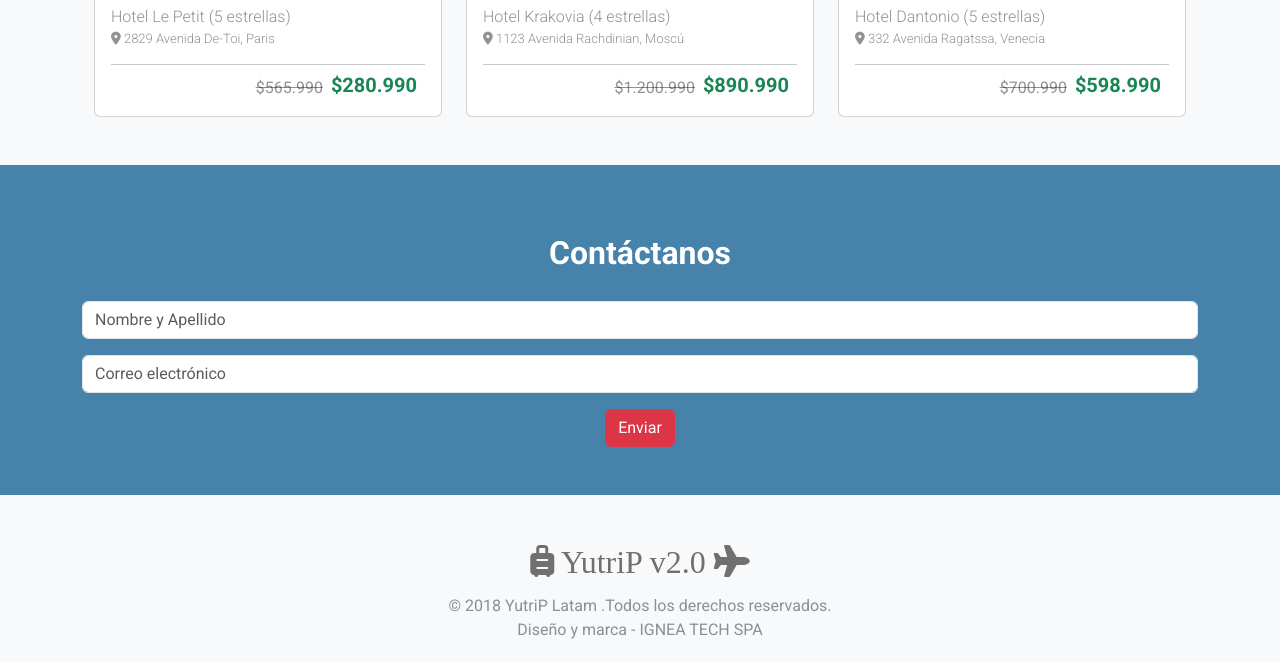
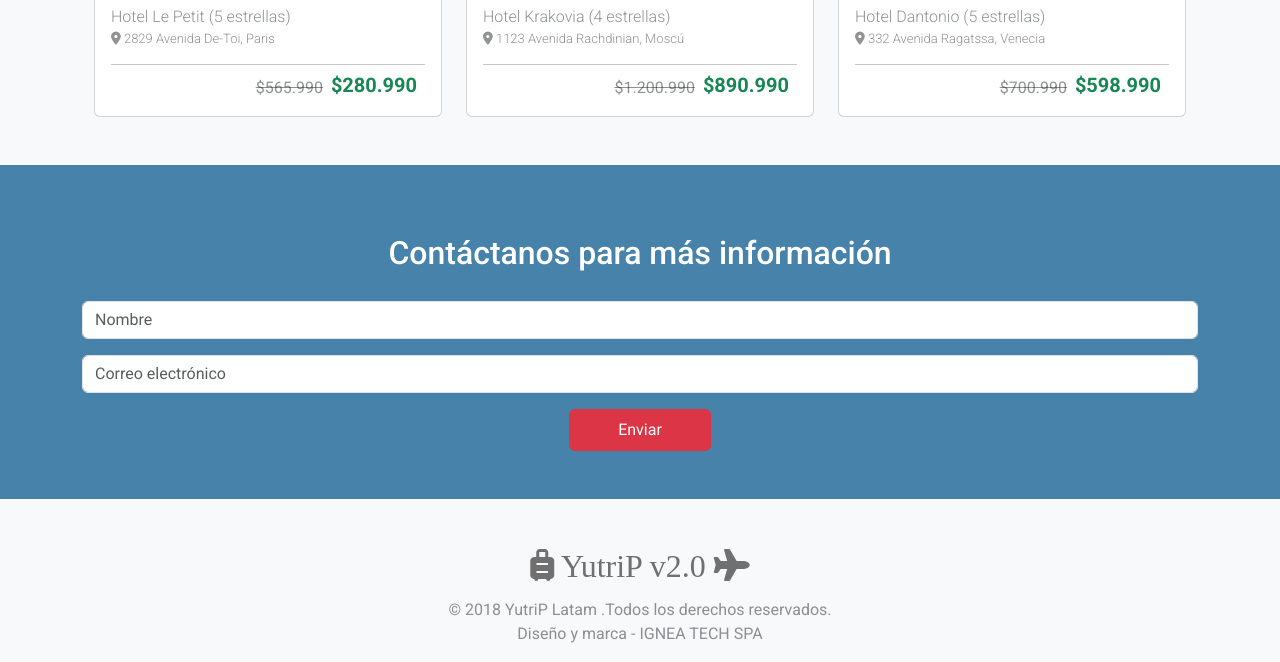
Before and after one commit to MatGimenez/DESAFIO-4, a plain HTML site: page index.html in a window 1280 px wide. Shown: the part 854-1516 px from the top of the page. Drawn offline with nearby package versions, Linux system fonts and the light colour scheme; a web font is replaced by a local one.

Commit message:
Modificación Formulario

```diff
--- a/assets/css/style.css
+++ b/assets/css/style.css
@@ -41,6 +41,11 @@ address p{
      align-content: center;
      align-items: end;
 }
+.texto-contacto{
+     font-size: 2rem;
+     font-weight: 500;
+}
+
 footer h2{
      font-family: "Playwrite DK Uloopet";
      color:#707070;
--- a/index.html
+++ b/index.html
@@ -153,13 +153,13 @@
      <section class="container-fluid color-principal-web">
           <form class="container py-5 text-white text-center">
                <div class="mb-3">
-                    <label for="exampleInputEmail1" class="form-label fs-2 fw-bold py-3">Contáctanos</label>
-                    <input type="text" class="form-control" placeholder="Nombre y Apellido">
+                    <label for="exampleInputEmail1" class="form-label py-3 texto-contacto">Contáctanos para más información</label>
+                    <input type="text" class="form-control" placeholder="Nombre">
                </div>
                <div class="mb-3">
                     <input type="email" class="form-control" placeholder="Correo electrónico">
                </div>
-               <button type="submit" class="btn btn-danger">Enviar</button>
+               <button type="submit" class="btn btn-danger px-5 py-2">Enviar</button>
           </form>
      </section>
      <footer class="text-center pt-5">
```
